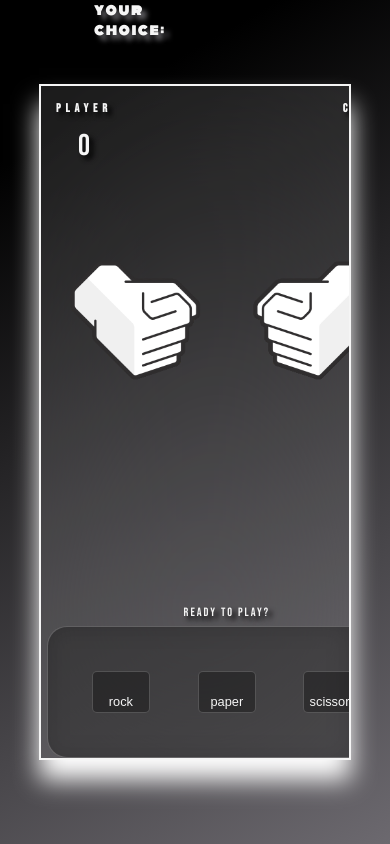
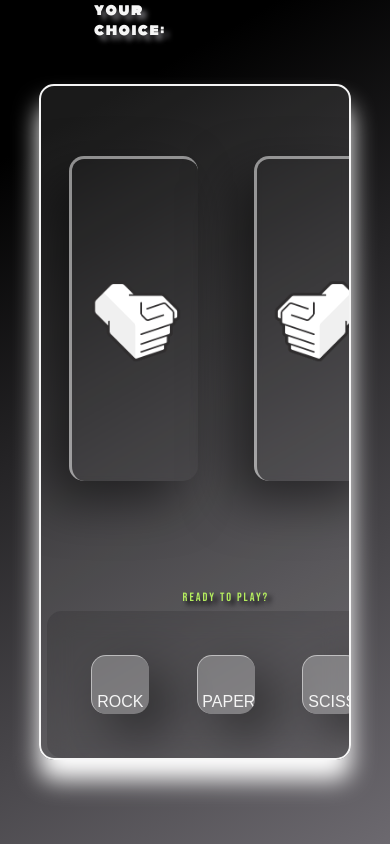
Before and after one commit to Maqel/JS-Prework, a website: page index.html in a window 390 px wide. Drawn offline with Linux system fonts and the light colour scheme.

Commit message:
add_glass_effect

```diff
--- a/index.html
+++ b/index.html
@@ -20,24 +20,18 @@
     <main class="mainGameWindow" container-type="inline-size">
       <section class="mainGameWindow__imgContainer">
         <div class="mainGameWindow__imgPlayerMove">
-          <img src="./images/rock/rock_right.png" alt="player movement view" class="mainGameWindow__playerMove mainGameWindow__shake">
+          <img src="./images/rock/rock_left.png" alt="player movement view" class="mainGameWindow__playerMove mainGameWindow__shake">
         </div>
         <div class="mainGameWindow__imgComputerMove">
-          <img src="./images/rock/rock_left.png" alt="computer movement view" class="mainGameWindow__computerMove mainGameWindow__shake">
+          <img src="./images/rock/rock_right.png" alt="computer movement view" class="mainGameWindow__computerMove mainGameWindow__shake">
         </div>
       </section>
       <section class="mainGameWindow__scoreContainer">
         <div class="mainGameWindow__points mainGameWindow__points--playerPoints">
-          <h3 class="mainGameWindow__player">player</h3>
-          <p class="mainGameWindow__playerScore">0</p>
+          <p class="mainGameWindow__playerScore">34</p>
         </div>
-        <!-- <div class="mainGameWindow__points mainGameWindow__points--drawPoints">
-          <h3 class="mainGameWindow__draw">draw</h3>
-          <p class="mainGameWindow__drawScore">0</p>
-        </div> -->
         <div class="mainGameWindow__points mainGameWindow__points--cpuPoints">
-          <h3 class="mainGameWindow__computer">computer</h3>
-          <p class="mainGameWindow__computerScore">0</p>
+          <p class="mainGameWindow__computerScore">27</p>
         </div>
       </section>
       <section class="mainGameWindow__messageContainer">
@@ -47,13 +41,13 @@
       </section>
       <section class="mainGameWindow__gameButtons">
         <button class="mainGameWindow__button mainGameWindow__button--rock" type="button">
-          <p>rock</p>
+          <span class="mainGameWindow__content">rock</span>
         </button>
         <button class="mainGameWindow__button mainGameWindow__button--paper" type="button">
-          <p>paper</p>
+          <span class="mainGameWindow__content">paper</span>
         </button>
         <button class="mainGameWindow__button mainGameWindow__button--scissors" type="button">
-          <p>scissors</p>
+          <span class="mainGameWindow__content">scissors</span>
         </button>
       </section>
     </main>
--- a/sass/style.scss
+++ b/sass/style.scss
@@ -36,6 +36,7 @@
 
 .mainGameWindow {
   @include grid(auto 1fr auto, 0.5fr 3fr 0.5fr);
+  @include border-radius(solid 2px $lightBackground, 15px);
   grid-area: 2 / 2 / 10 / 10;
   gap: 0.5em;
   font-family: $font-content;
@@ -43,9 +44,8 @@
   text-shadow: 4px 4px 5px rgba(0, 0, 0, 1);
   box-shadow: 0px 20px 24px 0px rgba(255, 255, 255, 1);
   color: $lightBackground;
-  background-color: rgb(255, 255, 255, 0.1);
-  backdrop-filter: blur(100px);
-  border: solid 2px $lightBackground;
+  background-color: rgba(255, 255, 255, 0.1);
+  // background-color: $mainColorTheme(0.9); //dokładnie taki mixin funkcjonuje np: przy wynikach tu nie działa sprawdz dlaczego
   overflow: hidden;
 
   // @container
@@ -53,12 +53,8 @@
   container-name: game-window;
 
   &__imgContainer {
-    @include grid(
-      1fr,
-      1fr 1fr
-    ); // zobacz czy właściwości typu Auto-fit Auto-fill tu coś poradz poucz się wcześniej o gridzie
+    @include grid(1fr, 1fr 1fr);
     max-width: 100vw;
-    display: grid;
     grid-area: 1 / 1 / 3 / 4;
     align-items: center;
     justify-items: center;
@@ -66,23 +62,43 @@
 
   &__imgPlayerMove,
   &__imgComputerMove {
-    transform: scale(-1, 1);
+    @include border-top-left;
+    @include height-width(70%, 70%);
     @include flex(center, row);
+    border-radius: 15px;
+    overflow: hidden;
+    box-shadow: -20px 20px 50px rgba(0, 0, 0, 0.5);
+    backdrop-filter: blur(3.5px);
+
+    &::before {
+      @include glass-effect(80vw);
+    }
+
+    &:hover::before {
+      transform: skewX(45deg) translateX(-50vw);
+      background-color: rgba(255, 255, 255, 0.5);
+      z-index: -11;
+    }
+
+    &:hover {
+      filter: brightness(1.2);
+      -webkit-filter: brightness(1.2);
+      -moz-filter: brightness(1.2);
+    }
 
     img {
-      max-width: 100%;
-      max-height: 100%;
-      width: auto;
-      height: auto;
+      width: 100%;
+      height: 100%;
       object-fit: contain;
     }
   }
 
   &__shake {
     &:hover {
-      animation: 0.45s shake 3;
+      animation: 0.45s shake 2;
       width: 100%;
       height: 100%;
+      transition: 3s;
     }
   }
 
@@ -93,38 +109,38 @@
   }
 
   &__points {
-    @include flex(center, row);
-    writing-mode: vertical-lr;
-    text-orientation: upright;
+    @include flex(start, column);
     text-transform: uppercase;
-    margin-bottom: 2vh;
+    pointer-events: none;
+    padding: 2vmin;
+
 
     &--playerPoints {
       grid-column: 1 / 2;
-      justify-self: center;
     }
 
     &--cpuPoints {
       grid-column: 3 / 4;
-      justify-self: center;
     }
   }
-  &__player,
-  &__computer {
-    letter-spacing: 2px;
-    margin-bottom: 1em;
-    font-size: clamp(0.75rem, -0.25rem + 2.667vw, 2.75rem);
-  }
 
-  &__player {
-    letter-spacing: 0.4em; // todo poszukaj innego rozwiazania by nie nadpisywało styli
+  &__computerScore,
+  &__playerScore {
+    @include height-width(min-content, min-content);
+    border-radius: 15px;
+    text-align: center;
+    font-size: 10em;
+    @include infoContentColor(0.6);
+    z-index: -1;
   }
 
   /* MESSAGES */
   &__messageContainer {
+    @include infoContentColor(0.9);
     grid-area: 3 / 2 / 4 / 3;
     text-align: center;
     letter-spacing: 2px;
+    pointer-events: none;
   }
 
   &__messages {
@@ -145,12 +161,33 @@
 
   &__button {
     padding: 10px 20px;
+    position: relative;
     margin: 3vmin;
     color: transparent;
-    border: none;
-    // border-radius: 5px;
+    // border: none;
     font-size: 16px;
     cursor: pointer;
+    // stwórz osobna klasę dla wszystkich elementów na platformie, albo stwórz mixin i użyj w kazdym elemencie, poniżej wszystkie właściwości platformy
+    border-radius: 15px;
+    box-shadow: 20px 20px 50px rgba(0, 0, 0, 0.5);
+    // border: 1px 0 0 1px solid rgba(255, 255, 255, 0.5);
+    overflow: hidden;
+    // backdrop-filter: blur(100px);
+
+    &::before {
+      @include glass-effect(30vw);
+      z-index: 11; //rozjaśniasz tylko ikone nie tło ten selektor prowadzi do ikony
+    }
+    &:hover {
+      filter: brightness(1.2); /* Rozjaśnia kolor o 20% */
+      -webkit-filter: brightness(1.2); /* Safari */
+      -moz-filter: brightness(1.2); /* Firefox */
+      // z-index: 11;
+    }
+
+    &:hover::before {
+      transform: skewX(45deg) translateX(-30vw);
+    }
   }
 }
 
@@ -171,25 +208,12 @@
       height: 15vh;
     }
 
-    &__points {
-      flex-direction: column;
-      writing-mode: horizontal-tb;
-      text-orientation: mixed;
-      justify-content: start;
-      margin: 0.5em;
-      font-size: 2.5em;
-    }
-
-    &__player {
-      letter-spacing: 0.4em;
-    }
-
     &__gameButtons {
       max-width: min-content;
       width: 100%;
-      border-radius: 20px;
-      background-color: #00000050;
-      border: 1px solid #ffffff30;
+      border-radius: 15px;
+      // background-color: #00000050;
+      // border: 1px solid #ffffff30;
       padding: 2rem;
       backdrop-filter: blur(12px);
       justify-content: center;
@@ -212,54 +236,38 @@
     }
 
     &__button {
-      background-color: #00000050;
-      border: 1px solid #ffffff30;
+      // background-color: #00000050;
+      // border: 1px solid #ffffff30;
       padding: 1rem;
       width: 15vw;
-      height: 5vh;
-      aspect-ratio: 1/1;
-      border-radius: 5px;
+      height: 7vh;
+      // aspect-ratio: 1/1;
+      // border-radius: 5px;
       outline: none;
       overflow: hidden;
       cursor: pointer;
       transition: 300ms ease-in-out;
       position: relative;
       isolation: isolate;
-      color: #ffffff90;
+      color: #ffffff90; //daj ciemniejszy jako nieaktywny
+      border-radius: 15px;
+      border: none;
+      border-top: 1px solid rgba(255, 255, 255, 0.5);
+      border-left: 1px solid rgba(255, 255, 255, 0.5);
+      background-color: rgba(255, 255, 255, 0.25);
 
       &:hover {
-        background-color: greenyellow;
+        // background-color: greenyellow; //niżej jest właściwość bc która nadpisuje ta
         transition: all 300ms ease-in-out 150ms;
         translate: 0 10px;
-      }
-
-      p {
-        position: absolute;
-        color: $lightBackground; // tu daj troszkę ciemniejszy kolor niż po najechaniu na button dla kontrastu żeby była rożnica po najechaniu i bez
-        width: 100%;
-        font-size: 0.8rem;
-        // opacity: 0;
-        left: 0;
-        bottom: 0.5rem;
-        padding: 0.3rem;
-        text-align: center;
-        transition: all 150ms ease-in-out 0ms;
-        outline: none;
-        translate: 0 10px;
-
-        &:hover {
-          opacity: 1;
-          translate: 0;
-          transition: all 300ms ease-in-out 150ms;
-        }
       }
 
       &:focus-visible,
       &:hover {
         transform: scale(1.15);
         z-index: 10;
-        color: #fff;
-        background-color: rgba(var(--bg), 0.5);
+        // color: #fff;
+        // background-color: rgba(var(--bg), 0.5); // w przypadku  bc transparent użyty w &__button dla małych ekranów własciwosc nie działa
       }
 
       &:has(button:focus-visible) button:not(:focus-visible),
@@ -267,6 +275,28 @@
         opacity: 50%;
         scale: 85%;
         z-index: -10;
+      }
+    }
+
+    &__content {
+      position: absolute;
+      color: $lightBackground; // tu daj troszkę ciemniejszy kolor niż po najechaniu na button dla kontrastu żeby była rożnica po najechaniu i bez
+      width: 100%;
+      font-size: 1rem;
+      text-transform: uppercase;
+      // opacity: 0;
+      left: 0;
+      bottom: 0.5rem;
+      padding: 0.3rem;
+      text-align: center;
+      transition: all 150ms ease-in-out 0ms;
+      outline: none;
+      translate: 0 10px; //zobacz czy mozesz zredukowac liczbę tych właściwości bez utraty funkcjonalności
+
+      &:hover {
+        opacity: 1;
+        translate: 0;
+        transition: all 300ms ease-in-out 150ms;
       }
     }
 
@@ -284,10 +314,10 @@
 @container game-window (min-width: 769px) {
   .mainGameWindow {
     &__button {
+      @include border-top-left;
       background-repeat: no-repeat;
       background-position: center;
       background-size: contain;
-      border: none;
       cursor: pointer;
       color: transparent;
       width: clamp(100px, 15vw, 150px);
```
Also changed, not shown: sass/parts/mixins-variables.scss (+34 -15 lines), css/style.css, 4 other files.
